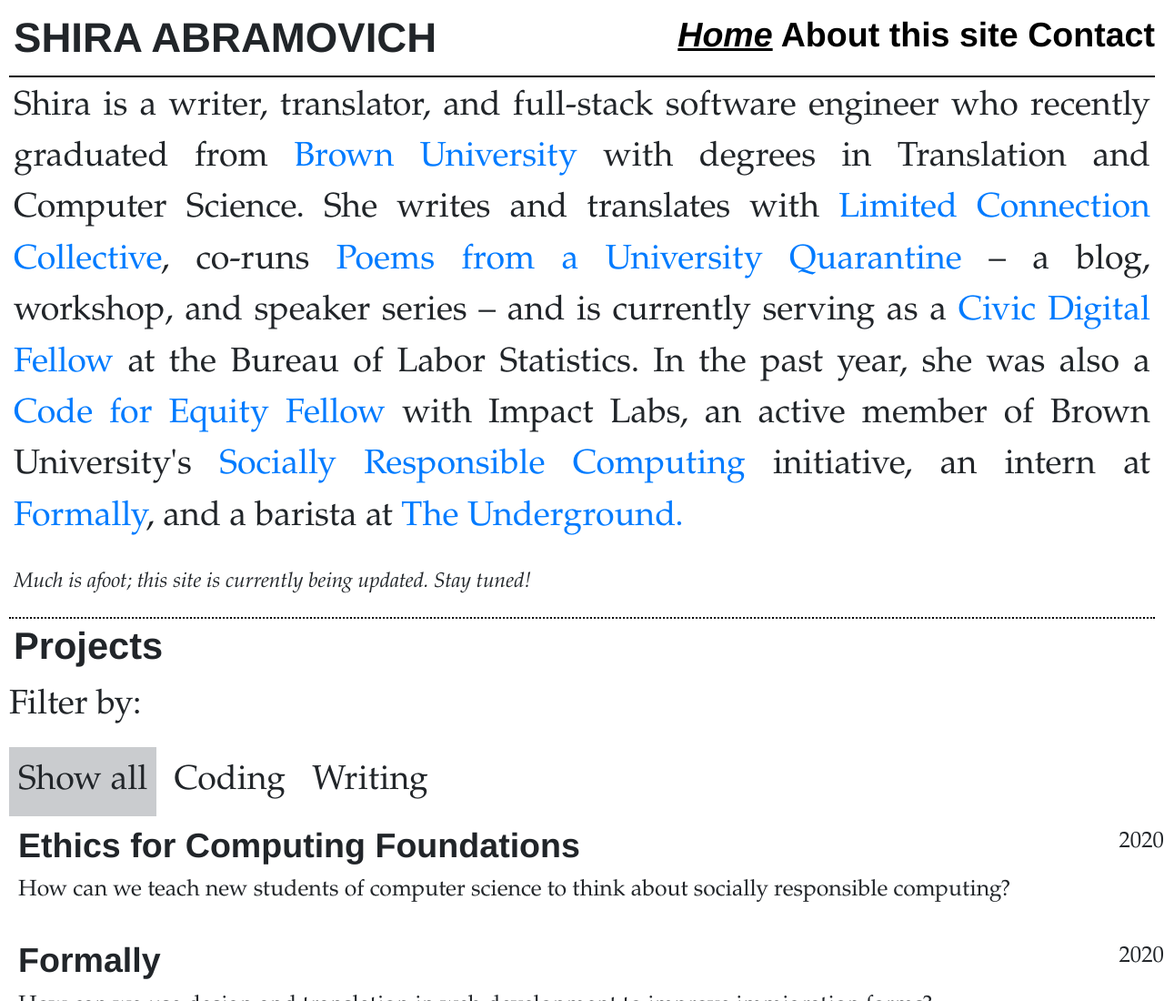
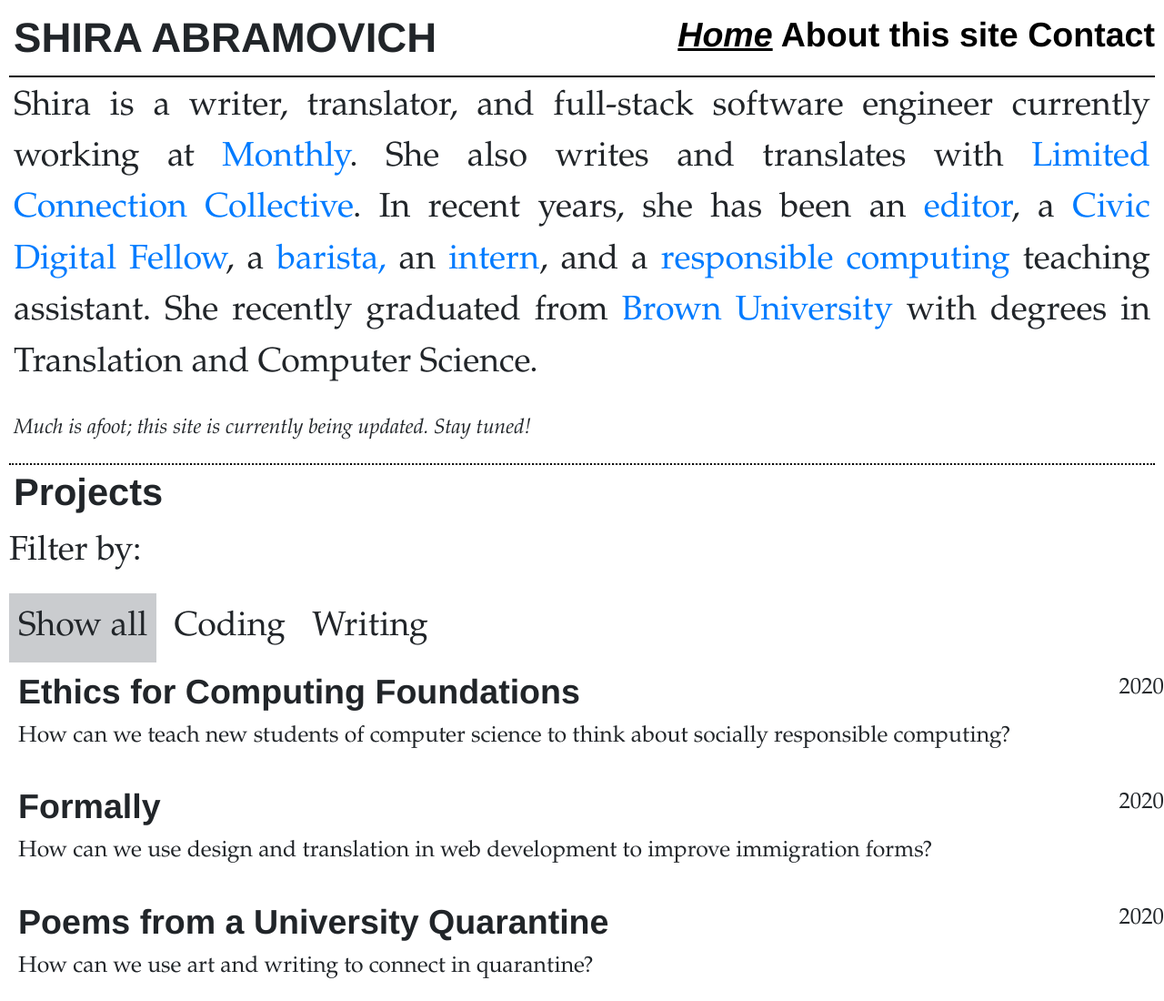
Before and after one commit to shiraab/shiraab.github.io, a plain HTML site: page index.html in a window 1280 px wide. Shown: the top 1100 px of the page at 91% size. Drawn offline with nearby package versions, Linux system fonts and the light colour scheme.

Commit message:
modify bio start Monthly

```diff
--- a/index.html
+++ b/index.html
@@ -30,21 +30,15 @@
     <div id="blurbdiv">
       <!-- <p class="blurb-splash"></p> -->
       <p class="blurb">
-        Shira is a writer, translator, and full-stack software engineer who
-        recently graduated from
-      <a href="https://www.brown.edu/">Brown University</a> with degrees in Translation and Computer Science. She writes and translates with
-      <a href='https://connexionlimitee.github.io/'>Limited Connection Collective</a>,
-       co-runs
-      <a href="https://quarantine-university.tumblr.com/">Poems from a University Quarantine</a>
-      – a blog, workshop, and speaker series – and is currently serving as a
-      <a href='https://www.codingitforward.com/civic-digital-fellowship'>Civic Digital Fellow</a>
-      at the Bureau of Labor Statistics.
-      In the past year, she was also a
-      <a href='https://www.impactlabs.io/fellowship'>Code for Equity Fellow</a> with
-      Impact Labs, an active member of Brown University's
-      <a href="http://ethics.cs.brown.edu/">Socially Responsible Computing</a> initiative,
-      an intern at <a href='https://formally.us/home'>Formally</a>,
-      and a barista at <a href='https://www.instagram.com/undergroundcoffeeshop/?hl=en'>The Underground.</a>
+        Shira is a writer, translator, and full-stack software engineer currently working
+        at <a href='https://monthly.com/'>Monthly</a>. She also writes and
+        translates with <a href='https://connexionlimitee.github.io/'>Limited Connection Collective</a>.
+        In recent years, she has been an <a href="https://quarantine-university.tumblr.com/">editor</a>, a
+        <a href='https://www.codingitforward.com/civic-digital-fellowship'>Civic Digital Fellow</a>, a
+        <a href='https://www.instagram.com/undergroundcoffeeshop/?hl=en'>barista,</a> an
+        <a href='https://formally.us/home'>intern</a>, and a <a href="http://ethics.cs.brown.edu/">responsible computing</a> teaching assistant.
+      She recently graduated from
+      <a href="https://www.brown.edu/">Brown University</a> with degrees in Translation and Computer Science.
     </p>
   </div>
       <p class="note">Much is afoot; this site is currently being updated. Stay tuned!</p>
```
